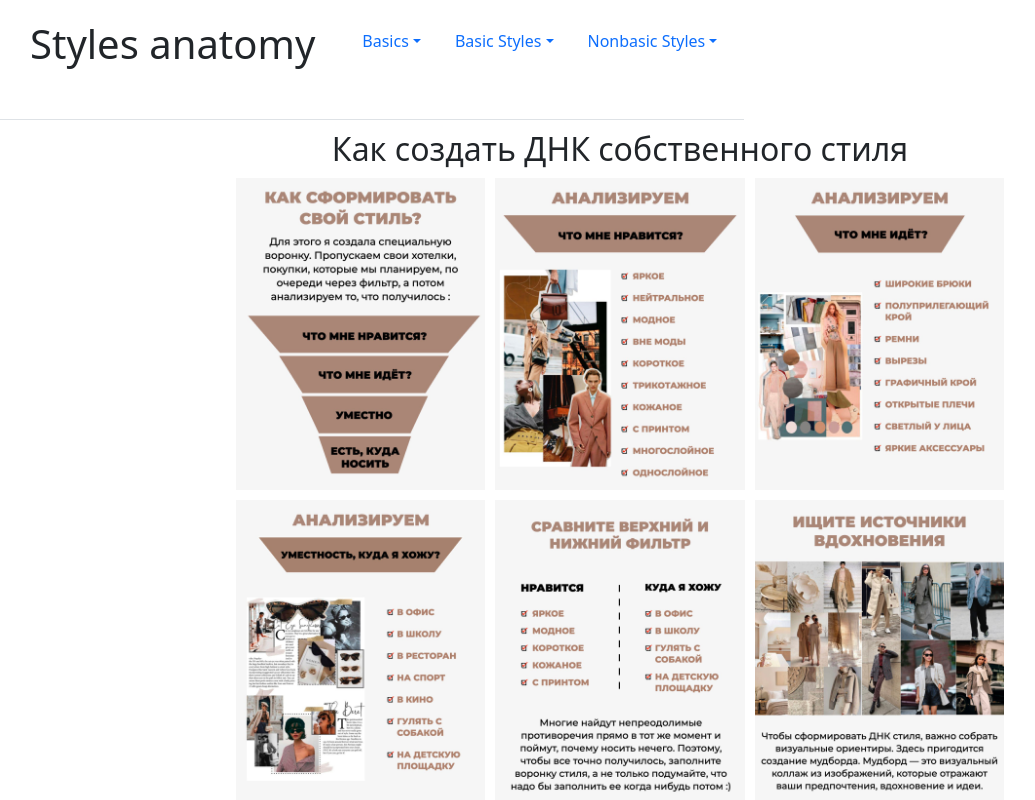
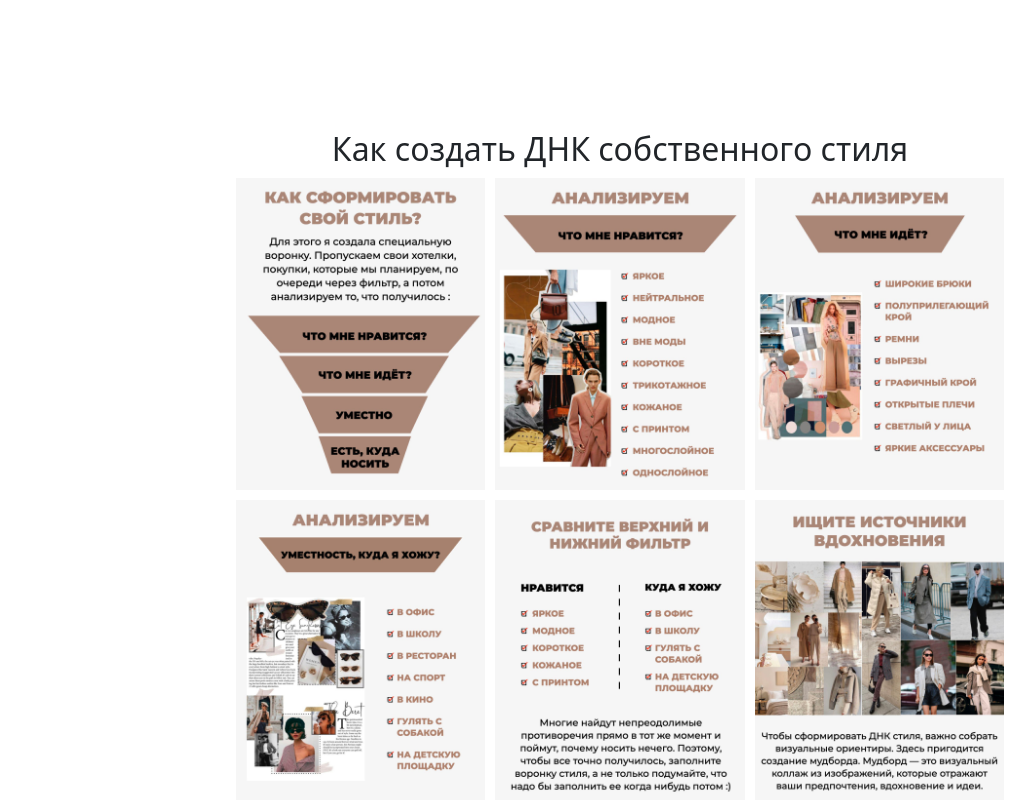
Before and after one commit to Larisa-Yagodina/styles-app, a React (Create React App) app: page / in a window 1280 px wide. Shown: the top 800 px of the page, without its empty margins (20-1055 px from the left). Built offline with nearby package versions, Linux system fonts and the light colour scheme.

Commit message:
removed navbar

```diff
--- a/src/components/header/Header.js
+++ b/src/components/header/Header.js
@@ -1,12 +1,11 @@
 import React from 'react';
-import Menu from "./Menu";
 
 const Header = () => {
 
 
     return (
         <div className='header'>
-            <Menu />
+            {/*<Menu />*/}
         </div>
     );
 };
```
